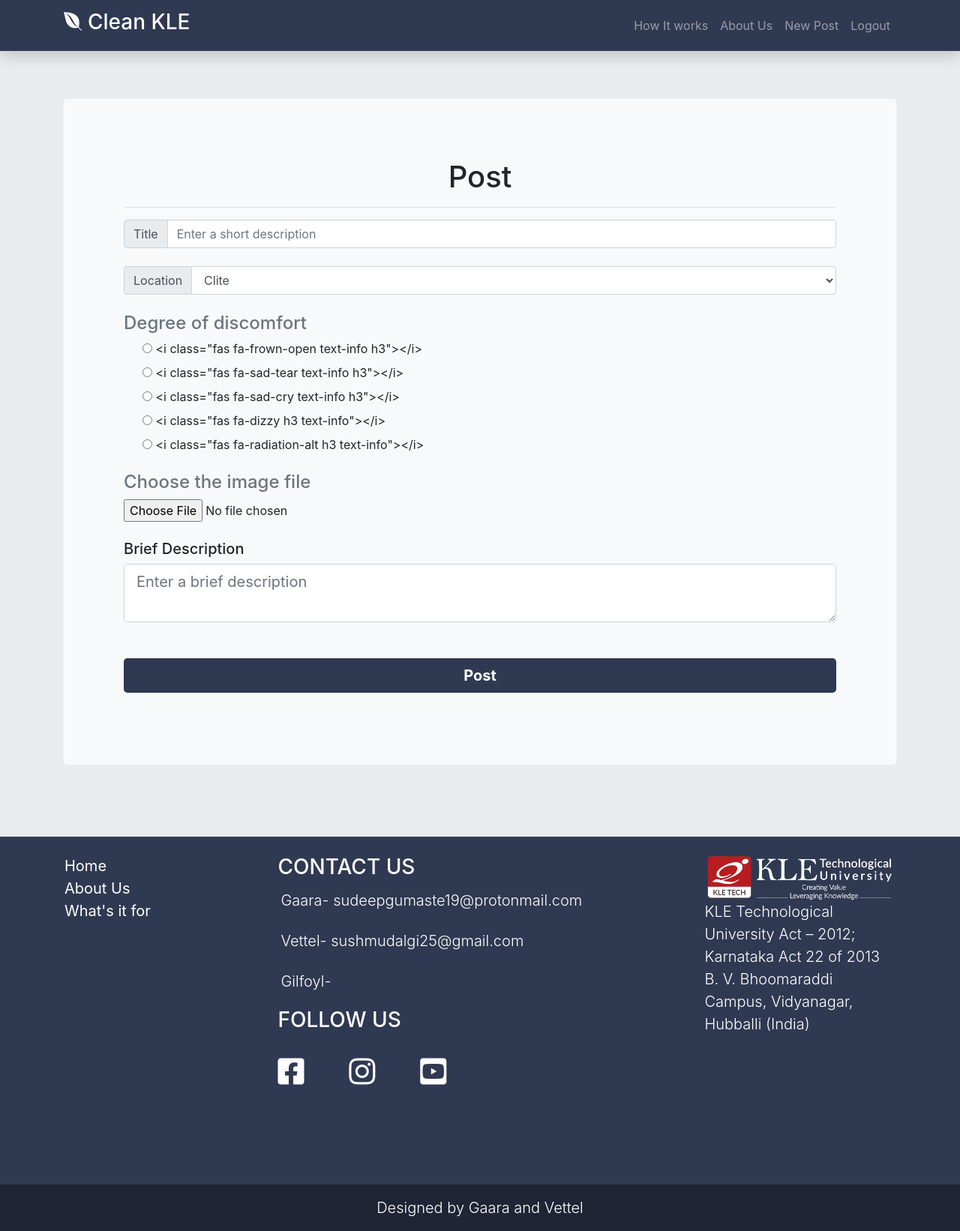
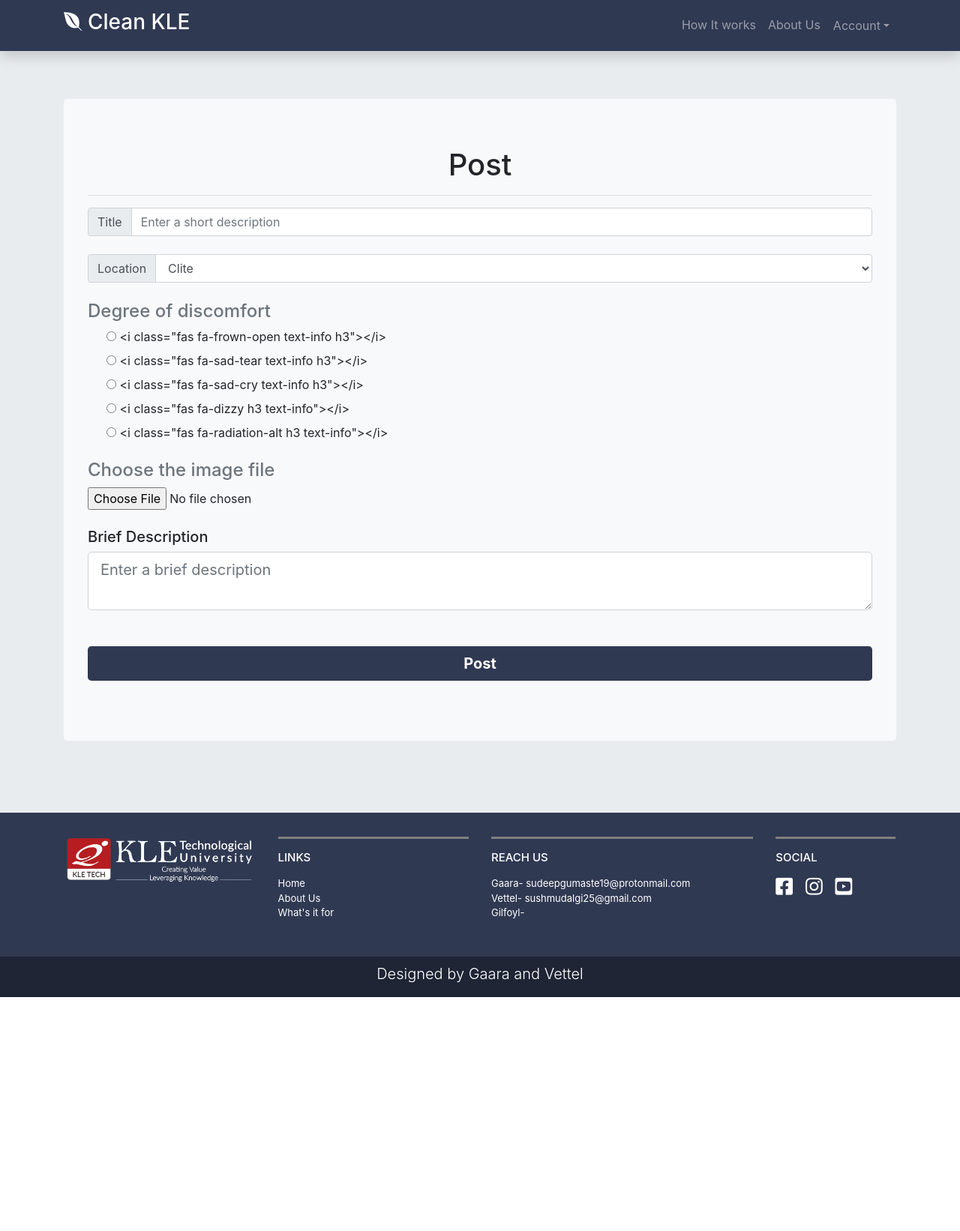
Before and after one commit to sudeepgumaste/cleanKLE, a Flask app: page /posts/create in a window 1280 px wide. Shown: the whole page at 75% size. After the commit the page ends 1330 px from the top, so only its background shows below. Run offline with Flask 2, Linux system fonts and the light colour scheme; the visitor is signed in with stand-in values (Sample User, id 1); parts of the project's set-up code (start-up, migrations or seed data) failed here and were passed over; some libraries are stand-ins or nearby versions.

Commit message:
Added dropdown menu for account options and added footer

```diff
--- a/cleanApp/templates/layout.html
+++ b/cleanApp/templates/layout.html
@@ -71,14 +71,21 @@
                             <li class="nav-item">
                                 <a href="{{ url_for('newPost') }}" class="nav-link">New Post</a>
                             </li>
-                        {% else %}
-                            <li class="nav-item">
-                                <a href="{{ url_for('newPost') }}" class="nav-link">New Post</a>
-                            </li>
                         {% endif %}
-
-                        <li class="nav-item">
+                        <li class="nav-item d-md-none">
+                            <a href="{{ url_for('account') }}" class="nav-link">Account</a>
+                        </li>
+                        <li class="nav-item d-md-none">
                             <a href="{{ url_for('logout') }}" class="nav-link">Logout</a>
+                        </li>
+                        <li class="d-none d-md-block">
+                            <div class="dropdown">
+                                <button class="btn btn-link nav-link dropdown-toggle" data-toggle="dropdown">Account</button>
+                                <div class="dropdown-menu shadow-sm bg-light">
+                                    <a href="{{ url_for('account') }}" class="dropdown-item">Settings</a>
+                                    <a href="{{ url_for('logout') }}" class="dropdown-item">Logout</a>
+                                </div>
+                            </div>
                         </li>
                     {% endif %}
                     {% if current_user.is_authenticated==false and title=='Register'%}
--- a/cleanApp/templates/newLay.html
+++ b/cleanApp/templates/newLay.html
@@ -5,52 +5,69 @@
         {% block desc %}{% endblock desc %}
     </div>
 </div>
-<div class="footer">
-    <nav class="navbar" style="background: #303952">
-        <div class="container p-3" style="background:none;">
-            <div class="row justify-content-around mb-5">
-                <div class="col-md-3 d-none d-md-block">
+<div class="footer p-3" style="background: #303952">
+    <div class="container p-3" >
+        <div class="row">
+            <div class="col-lg-3 col-md-3">
+                    <img src="../static/KLE-Tech-logo-inv.png">
+            </div>
+            <div class="col-lg-3 col-md-3">
+                    <p class="h3 pb-2 pt-3 heading" style="border-top:3px solid grey;">LINKS</p>
                     <ul style="list-style:none; padding-left:0px;">
-                        <li ><a href="{{url_for('posts')}}" >Home</a></li>
-                        <li ><a href="{{url_for('about')}}" >About Us</a></li>
-                        <li ><a href="{{url_for('works')}}" >What's it for</a></li>
+                            <li ><a href="{{url_for('posts')}}" >Home</a></li>
+                            <li ><a href="{{url_for('about')}}" >About Us</a></li>
+                            <li ><a href="{{url_for('works')}}" >What's it for</a></li>
                     </ul>
-                </div>
-                <div class="col-md-6 mb-5 d-none d-md-block">
-                    <div class="menu2 ">
-                        <h3 style="color:white">CONTACT US</h3>
-                      <div class="img-thumbnail" style=" background-color:rgba(0,0,0,0); border:none;">  <p class="lead">Gaara- sudeepgumaste19@protonmail.com</p></div>
-                      <div class="img-thumbnail" style=" background-color:rgba(0,0,0,0); border:none;">  <p class="lead">Vettel- sushmudalgi25@gmail.com</p></div>
-                      <div class="img-thumbnail" style=" background-color:rgba(0,0,0,0); border:none;">  <p class="lead">Gilfoyl- </p></div>
-                        <p class="h3">FOLLOW US</p><br>
+            </div>
+            <div class="col-lg-4 col-md-3 ">
+                    <p class="h3 pb-2 pt-3 heading" style="border-top:3px solid grey;">REACH US</p>
+                    <ul style="list-style:none; padding-left:0px;">
+                            <li ><a href="#" >Gaara- sudeepgumaste19@protonmail.com</a></li>
+                            <li ><a href="#" >Vettel- sushmudalgi25@gmail.com</a></li>
+                            <li ><a href="#" >Gilfoyl- </a></li>
+                    </ul>
+            </div>
+            <div class="col-lg-2 col-md-3">
+                    <p class="h3 pb-2 pt-3 heading" style="border-top:3px solid grey;">SOCIAL</p>
                         <div class="row d-flex justify-content-right">
-                            <div class="col-md-2 mb-2">
+                            <div class="col-md-2 mr-2 ">
                                 <li><a href="#"><i class="fab fa-facebook-square fa-2x"><small class="d-md-none ml-2">Facebook</small></i></a></li>
                             </div>
-                            <div class="col-md-2 mb-2">
+                            <div class="col-md-2 mr-2">
                                 <li><a href="#"><i class="fab fa-instagram fa-2x"><small class="d-md-none ml-2">Instagram</small></i></a></li>
                             </div>
-                            <div class="col-md-2">
+                            <div class="col-md-2 mr-2 ">
                                 <li><a href="#"><i class="fab fa-youtube-square fa-2x"><small class="d-md-none ml-2">Youtube</small></i></a></li>
                             </div>
-                        </div>
                     </div>
-                </div>
-                <div class="col-md-3 mb-5">
-					<div class="menu3">
-					    <img src="../static/KLE-Tech-logo-inv.png">
-					    <p class="lead">KLE Technological University Act – 2012; Karnataka Act 22 of 2013 B. V. Bhoomaraddi Campus, Vidyanagar, Hubballi (India)
-					    </p>
-					</div>
-				</div>
             </div>
+
         </div>
-    </nav>
+    </div>
 </div>
 <nav class="navbar footer-bottom">
     <div class="container justify-content-center">
-        <p class="align-self-center pt-3 lead">Designed by Gaara and Vettel</p>
+        <p class="align-self-center pt-2 lead">Designed by Gaara and Vettel</p>
     </div>
 </nav>
+<style>
+    .footer li a{
+        font-size:13px;
+    }
+    .footer P{
+        font-size:13px;
+    }
+    .footer h5{
+        font-size:px;
+        font-style: impact;
+        font-weight:300;
+        margin-bottom:20px;
+    }
+    .footer .heading{
+        font-weight: 500;
+        font-style: impact;
+        font-size: 15px;
+    }
+</style>
 
 {% endblock content %}
--- a/cleanApp/templates/newPost.html
+++ b/cleanApp/templates/newPost.html
@@ -1,6 +1,6 @@
 {% extends "newLay.html" %}
 {% block desc %}
-    <div class="jumbotron bg-light" style="padding: 5em">
+    <div class="jumbotron bg-light">
         <p class="h1 text-center">{{legend}}</p>
         <hr>
         <form action="" method="POST" enctype="multipart/form-data">
```
Also changed, not shown: cleanApp/static/posts/382c0d365a085d3b.jpg (added), cleanApp/static/profile_pics/3a555024dcae85ed.jpg (added), cleanApp/static/profile_pics/871e402cc3499b69.jpg (added), 1 other file.
